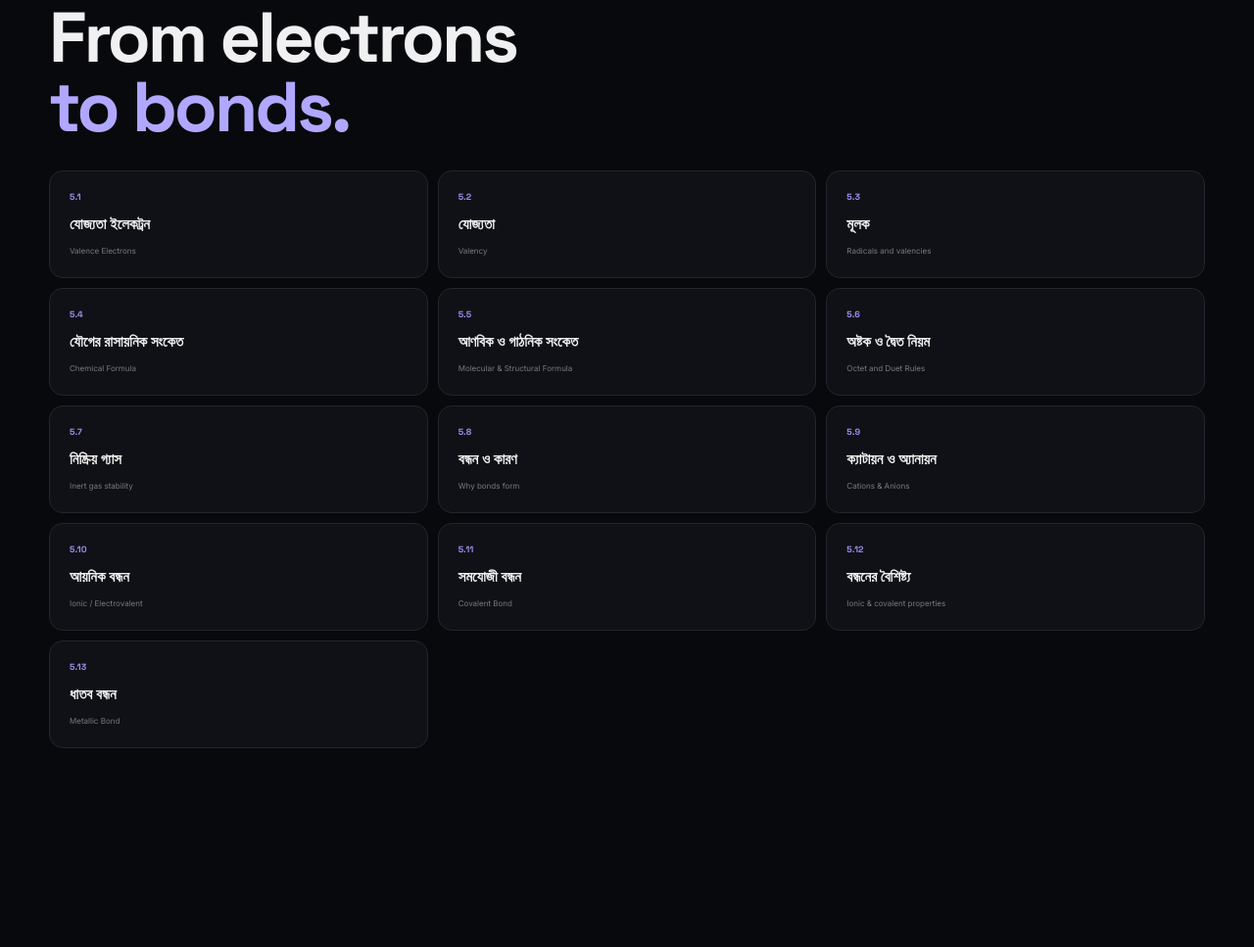
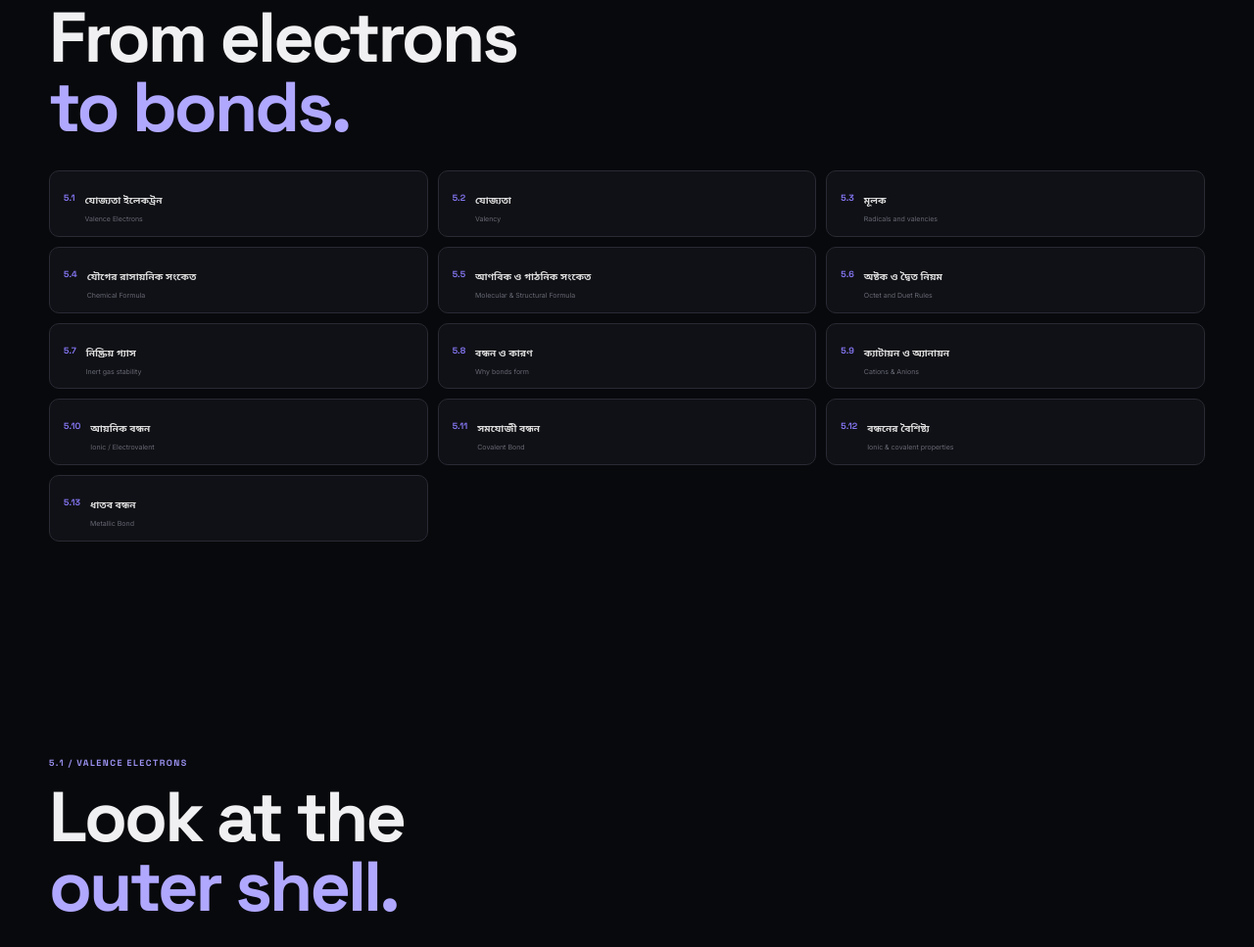
Before and after one commit to Krunchy-fr/Chemistry, a plain HTML site: page chapter5.html in a window 1280 px wide. Shown: the part 926-1893 px from the top of the page at 98% size. Drawn offline with Linux system fonts and the light colour scheme.

Commit message:
Add files via upload

```diff
--- a/chapter5.html
+++ b/chapter5.html
@@ -147,6 +147,72 @@
 
             .property-table>div {
                 min-width: 650px
+            }
+        }
+
+        .map-grid {
+            display: grid;
+            grid-template-columns: repeat(3, 1fr);
+            gap: 10px;
+            margin-top: 28px
+        }
+
+        .map-grid>a {
+            display: grid;
+            grid-template-columns: auto 1fr;
+            column-gap: 10px;
+            align-items: center;
+            padding: 12px 14px;
+            border: 1px solid #292a34;
+            background: #101116;
+            border-radius: 10px;
+            color: #aaa2ff !important;
+            text-decoration: none !important;
+            transition: all .2s ease;
+            min-height: 48px
+        }
+
+        .map-grid>a:hover {
+            border-color: #8b7cff;
+            background: #14121c;
+            transform: translateY(-2px);
+            box-shadow: 0 8px 25px rgba(139, 124, 255, .08)
+        }
+
+        .map-grid>a span {
+            font: 600 9px "Space Grotesk";
+            color: #8b7cff
+        }
+
+        .map-grid>a b {
+            font: 600 10px "Noto Sans Bengali", "Inter", sans-serif;
+            color: #ddd;
+            text-decoration: none
+        }
+
+        .map-grid>a small {
+            grid-column: 2;
+            color: #666873;
+            font-size: 7px;
+            line-height: 1.4;
+            margin-top: 2px
+        }
+
+        .map-grid>a:visited,
+        .map-grid>a:active {
+            color: #aaa2ff !important;
+            text-decoration: none !important
+        }
+
+        @media(max-width:800px) {
+            .map-grid {
+                grid-template-columns: 1fr 1fr
+            }
+        }
+
+        @media(max-width:520px) {
+            .map-grid {
+                grid-template-columns: 1fr
             }
         }
     </style>
```
Also changed, not shown: chapter4.html (+76 -22 lines).
